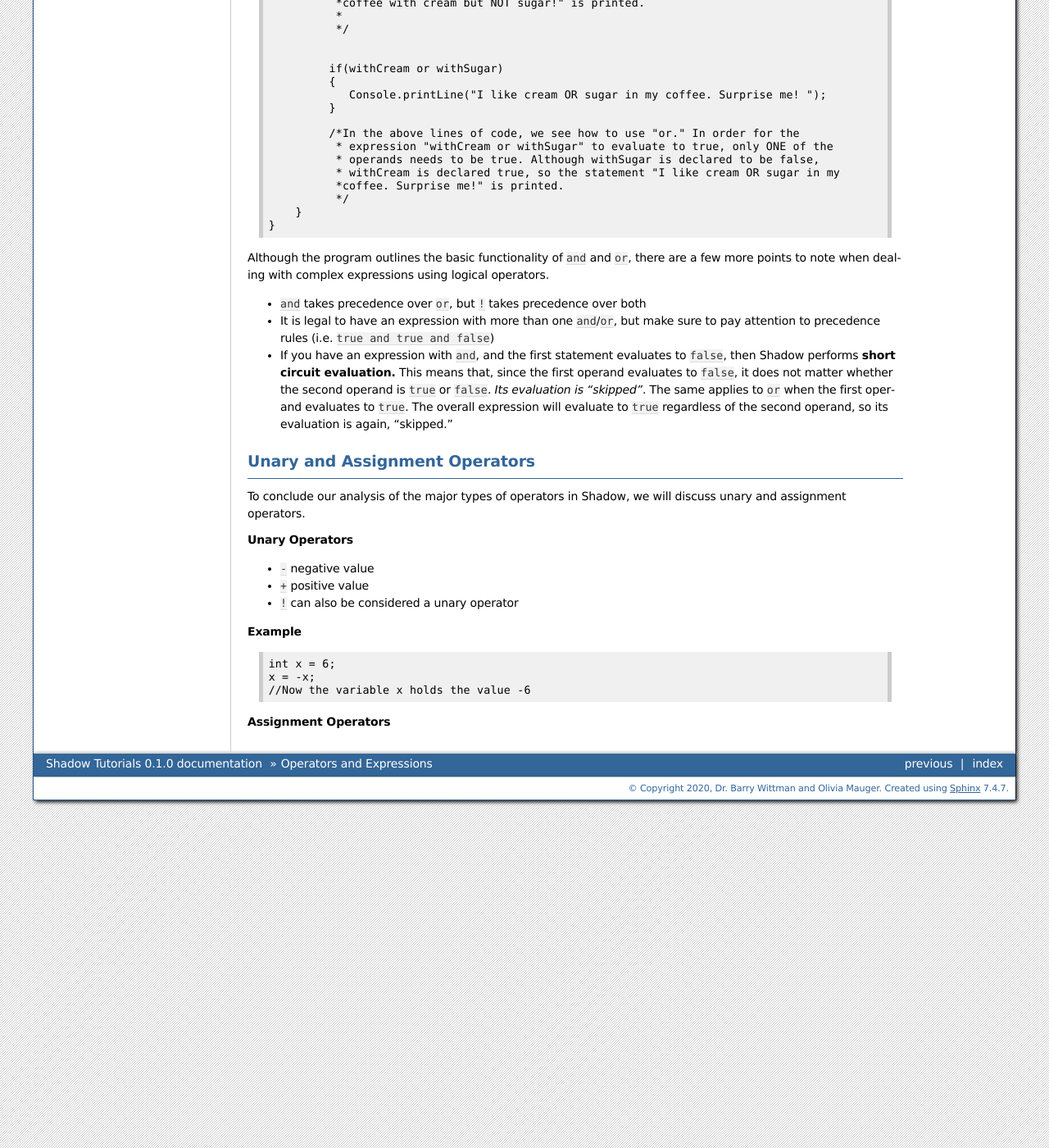
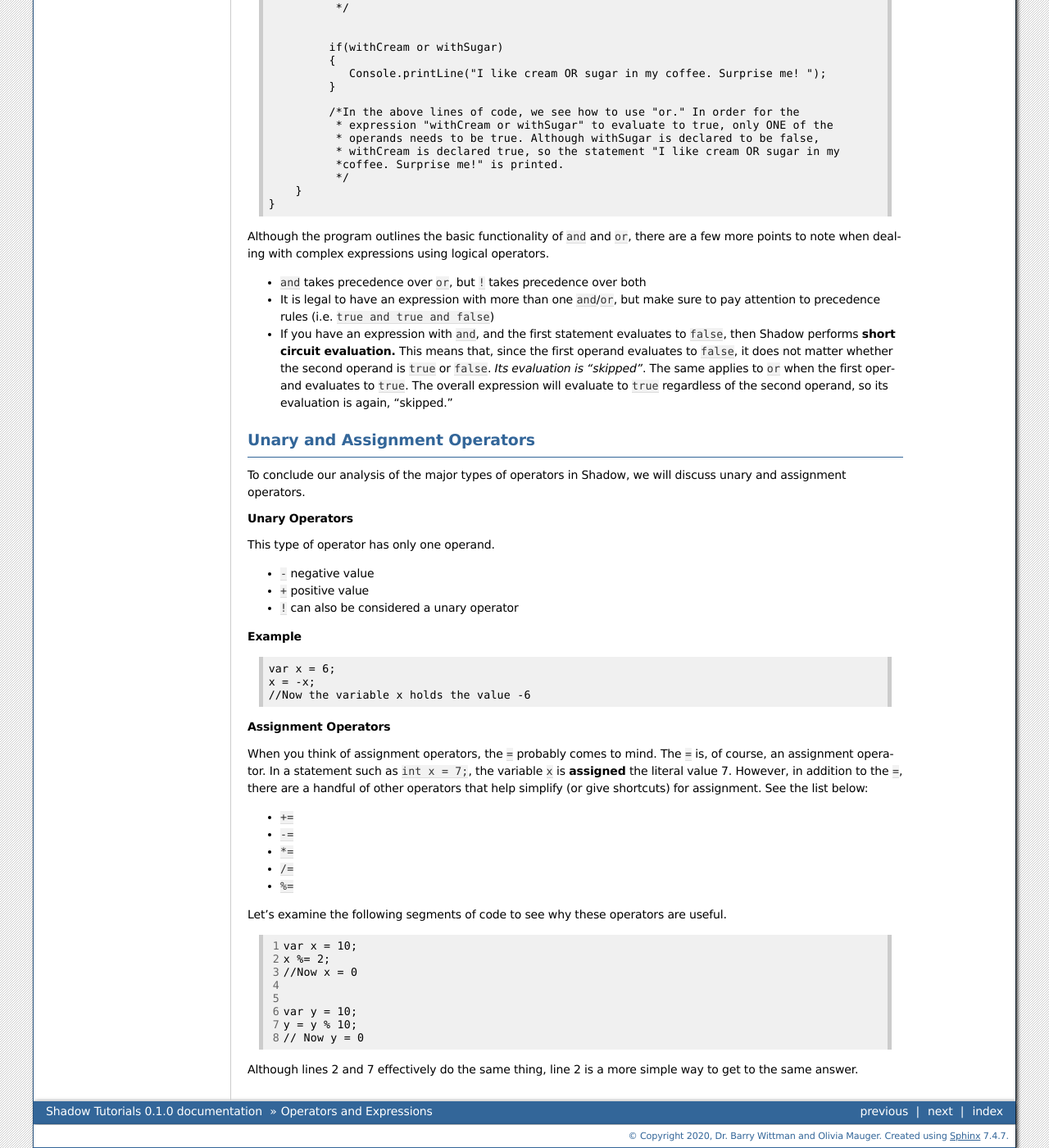
Before and after one commit to olivia-mauger/tutorials, a Sphinx documentation site: the page built from docs/source/operators.rst, in a window 1280 px wide and 1400 px high, scrolled down 4464 px. Shown: the whole window at 82% size. Built offline with Sphinx 7.4.7, drawn with Linux system fonts in a browser that asks for light colours; some of the changed text lies outside the part shown.

Commit message:
operators finished, flow-control started
I finished the section on Assignment Operators and started flow-control. I finished the general introduction, if/else statements and am almost done with while loops.

```diff
--- a/docs/source/index.rst
+++ b/docs/source/index.rst
@@ -7,7 +7,7 @@
 ================================
 
 .. toctree::
-   :maxdepth: 5
+   :maxdepth: 7
    :caption: Contents:
 
    intro
--- a/docs/source/operators.rst
+++ b/docs/source/operators.rst
@@ -242,7 +241,8 @@
 
     class LogicalOperators
     {
-	public main( String[] args ) => () {
+	public main( String[] args ) => ()
+        {
              /*
               *The following code provides examples of how to use
 	      * "and",  "or", and "!".
@@ -299,6 +299,8 @@
 
 **Unary Operators**
 
+This type of operator has only one operand.
+
 * ``-`` negative value
 * ``+`` positive value
 * ``!`` can also be considered a unary operator
@@ -307,9 +309,35 @@
 
 .. code-block:: shadow
 
-    int x = 6;
+    var x = 6;
     x = -x;
     //Now the variable x holds the value -6
 
 
 **Assignment Operators**
+
+When you think of assignment operators, the ``=`` probably comes to mind. The ``=`` is, of course, an assignment operator. In a statement such as ``int x = 7;``, the variable ``x`` is **assigned** the literal value 7. However, in addition to the ``=``, there are a handful of other operators that help simplify (or give shortcuts) for assignment. See the list below:
+
+* ``+=``
+* ``-=``
+* ``*=``
+* ``/=``
+* ``%=``
+
+Let’s examine the following segments of code to see why these operators are useful.
+
+
+.. code-block:: shadow
+    :linenos:
+
+    var x = 10;
+    x %= 2;
+    //Now x = 0
+
+
+    var y = 10;
+    y = y % 10;
+    // Now y = 0
+
+
+Although lines 2 and 7 effectively do the same thing, line 2 is a more simple way to get to the same answer.
--- a/docs/source/variables.rst
+++ b/docs/source/variables.rst
@@ -222,3 +222,5 @@
     var milesRun = 26.2;
 
     var marathonCity = "Boston"
+
+As you can see, ``milesRun`` is clearly a ``double``, and ``marathonCity`` is a ``String``. Going forward with the tutorials, variables will be declared using ``var`` in examples.
```
Also changed, not shown: other parts of docs/source/index.rst (+1 -0 lines), other parts of docs/source/operators.rst (+2 -3 lines), docs/source/flow-control.rst (added, +162 -0 lines).
